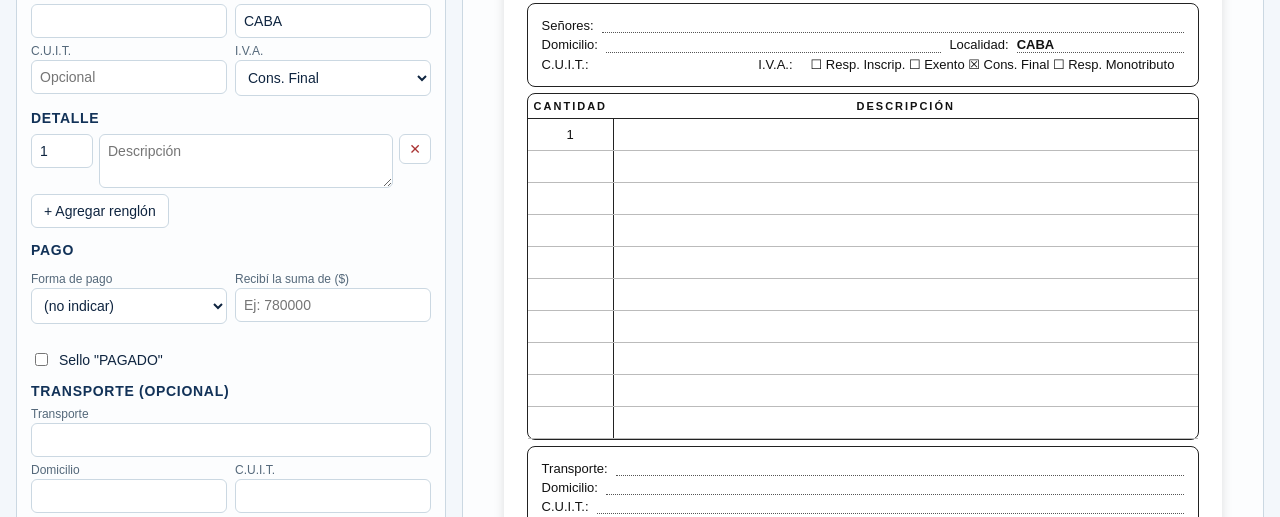
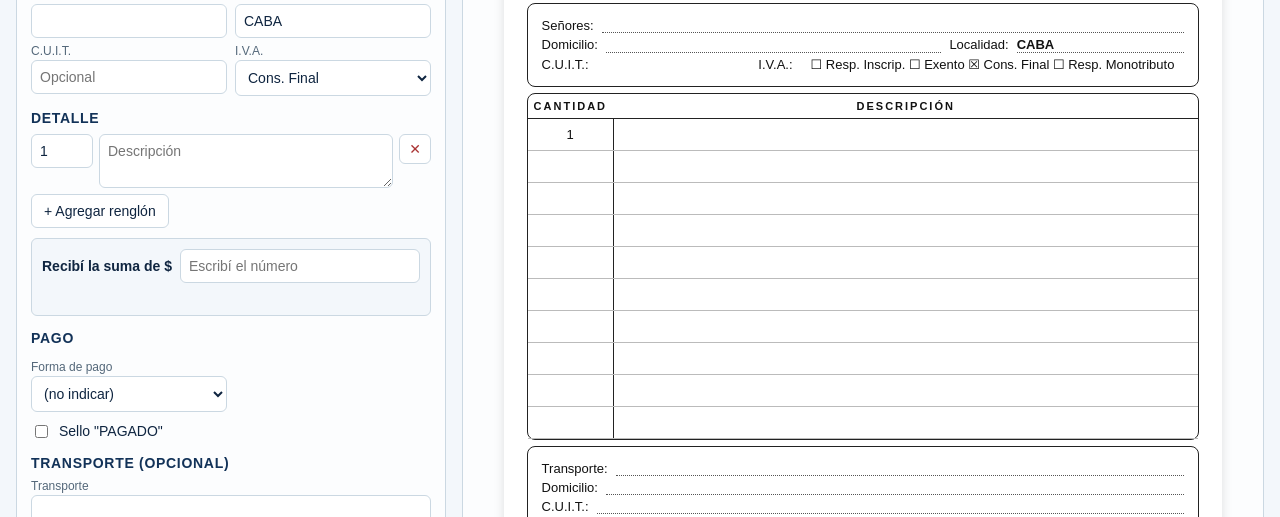
Before and after one commit to gustavo1053/sergiot-refrigeracion, a plain HTML site: page remitos.html in a window 1280 px wide. Shown: the part 283-800 px from the top of the page. Drawn offline with nearby package versions, Linux system fonts and the light colour scheme; no server answers.

Commit message:
Remitos: mover 'Recibí la suma de' a la sección Detalle
Co-Authored-By: Claude Sonnet 5.5 <noreply@anthropic.com>
Claude-Session: https://claude.ai/code/session_01T7KRwct76ZvimsD2wGhj6K

```diff
--- a/remitos.html
+++ b/remitos.html
@@ -133,6 +133,11 @@
     <h2>Detalle</h2>
     <div id="items"></div>
     <button type="button" id="addItem">+ Agregar renglón</button>
+    <div id="recibi" style="margin-top:10px;padding:10px;border:1px solid var(--line);border-radius:6px;background:var(--paper)">
+      <div style="display:flex;align-items:center;gap:8px;flex-wrap:wrap"><b style="font-size:14px">Recibí la suma de $</b><input id="importe" type="number" min="0" step="0.01" placeholder="Escribí el número" style="flex:1;min-width:120px"></div>
+      <div id="importeLetras" style="font-size:13px;color:var(--ink);margin-top:6px;min-height:1.2em"></div>
+    </div>
+
 
     <h2>Pago</h2>
     <div class="g2">
@@ -140,7 +145,7 @@
         <select id="formaPago">
           <option value="">(no indicar)</option><option>Efectivo</option><option>Transferencia</option><option>Tarjeta de débito</option><option>Tarjeta de crédito</option><option>Mercado Pago</option><option>Cheque</option>
         </select></div>
-      <div><label for="importe">Recibí la suma de ($)</label><input id="importe" type="number" min="0" step="0.01" placeholder="Ej: 780000"><div id="importeLetras" style="font-size:12px;color:var(--ink-soft);margin-top:4px;min-height:1.2em"></div></div>
+      <div></div>
     </div>
     <label class="chk"><input type="checkbox" id="pagado"> Sello "PAGADO"</label>
 
@@ -461,7 +466,7 @@
       if(k===0 && r.pagado){ b.style.textAlign='center'; b.style.padding='18px 6px'; b.innerHTML = '<span class="pagado">PAGADO</span>'; }
       tr.append(a,b); tb.appendChild(tr);
     }
-    $('importeLetras').textContent = r.importe ? '= ' + importeLetras(r.importe) : '';
+    $('importeLetras').textContent = r.importe ? 'Son: ' + importeLetras(r.importe) : '';
     avisos(r);
   }
 
```
